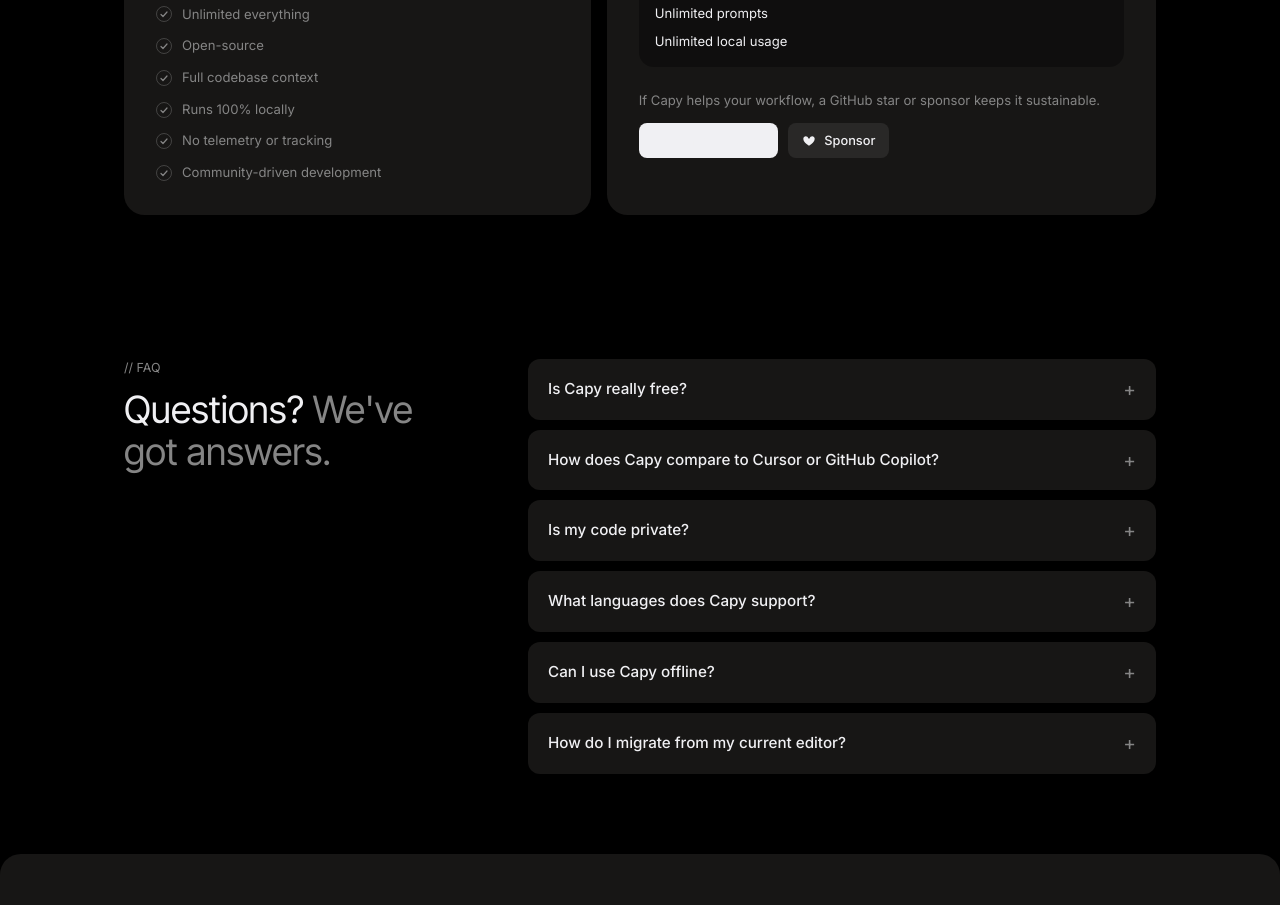
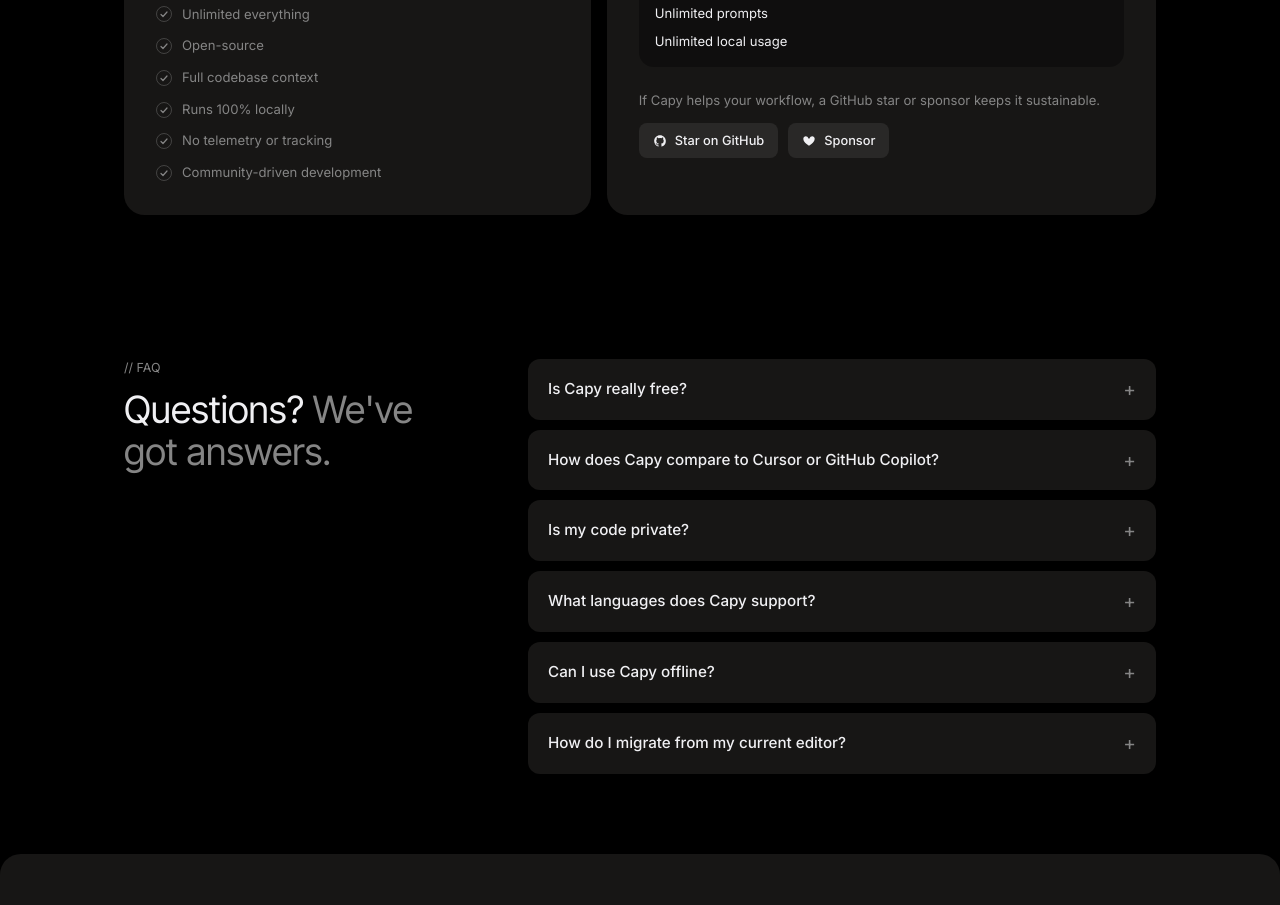
Before and after one commit to GithubAnant/capy, a Next.js app in the folder website/: page / in a window 1280 px wide. Shown: the part 2440-3345 px from the top of the page. Built offline with nearby package versions, Linux system fonts and the light colour scheme; no server answers.

Commit message:
feat: update button styles in PricingSection for improved visibility and user experience

```diff
--- a/website/src/components/sections/PricingSection.tsx
+++ b/website/src/components/sections/PricingSection.tsx
@@ -85,7 +85,7 @@
                 href="https://github.com/GithubAnant/toolss"
                 target="_blank"
                 rel="noopener noreferrer"
-                className="inline-flex items-center gap-2 rounded-lg bg-[#F0F0F3] px-3.5 py-2 text-[0.8rem] font-medium text-[#0b0b0e] hover:bg-white"
+                className="inline-flex items-center gap-2 rounded-lg bg-white/8 px-3.5 py-2 text-[0.8rem] font-medium text-[#858585] hover:bg-white/12 hover:text-[#F0F0F3]"
               >
                 <svg width="14" height="14" viewBox="0 0 24 24" fill="currentColor"><path d="M12 2C6.477 2 2 6.484 2 12.017c0 4.425 2.865 8.18 6.839 9.504.5.092.682-.217.682-.483 0-.237-.008-.868-.013-1.703-2.782.605-3.369-1.343-3.369-1.343-.454-1.158-1.11-1.466-1.11-1.466-.908-.62.069-.608.069-.608 1.003.07 1.531 1.032 1.531 1.032.892 1.53 2.341 1.088 2.91.832.092-.647.35-1.088.636-1.338-2.22-.253-4.555-1.113-4.555-4.951 0-1.093.39-1.988 1.029-2.688-.103-.253-.446-1.272.098-2.65 0 0 .84-.27 2.75 1.026A9.564 9.564 0 0112 6.844c.85.004 1.705.115 2.504.337 1.909-1.296 2.747-1.027 2.747-1.027.546 1.379.202 2.398.1 2.651.64.7 1.028 1.595 1.028 2.688 0 3.848-2.339 4.695-4.566 4.943.359.309.678.92.678 1.855 0 1.338-.012 2.419-.012 2.747 0 .268.18.58.688.482A10.019 10.019 0 0022 12.017C22 6.484 17.522 2 12 2z" /></svg>
                 Star on GitHub
```
